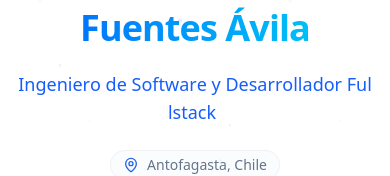
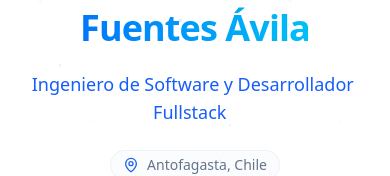
Before and after one commit to xPrismatico/portfolio, a Next.js app: page / in a window 390 px wide. Shown: the part 558-734 px from the top of the page. Built offline with nearby package versions, Linux system fonts and the light colour scheme.

Commit message:
fix: responsive role and text fixed

```diff
--- a/src/components/sections/Hero.tsx
+++ b/src/components/sections/Hero.tsx
@@ -93,21 +93,30 @@ return (
               </span>
             </h1>
 
-            {/* Rol con Efecto Máquina de Escribir */}
+            {/* Rol con Efecto Máquina de Escribir (Protegido contra saltos de línea a mitad de palabra) */}
             <h2 className="text-lg sm:text-xl md:text-2xl font-medium text-blue-600 dark:text-blue-400 flex flex-wrap justify-center md:justify-start items-center min-h-[32px]">
-              {role[language].split("").map((char, index) => (
+              {role[language].split(" ").map((word, wordIndex, array) => {
+                // Calculamos cuántas letras van antes de esta palabra para mantener el timing fluido
+                const previousChars = array.slice(0, wordIndex).join(" ").length + (wordIndex > 0 ? 1 : 0);
+
+                return (
+                  <span key={wordIndex} className="inline-block whitespace-nowrap mr-[0.25em]">
+                    {word.split("").map((char, charIndex) => (
                       <motion.span
-                  key={index}
+                        key={charIndex}
                         initial={{ opacity: 0, display: "none" }}
                         animate={{ opacity: 1, display: "inline" }}
                         transition={{
                           duration: 0.1,
-                    delay: 0.8 + index * 0.04, // Comienza a escribir después de que el texto entra
+                          delay: 0.8 + (previousChars + charIndex) * 0.04,
                         }}
                       >
-                  {char === " " ? "\u00A0" : char}
+                        {char}
                       </motion.span>
                     ))}
+                  </span>
+                );
+              })}
               {/* Cursor parpadeante */}
               <motion.span
                 animate={{ opacity: [1, 0, 1] }}
@@ -178,7 +187,8 @@ return (
             className="absolute top-1/2 left-4/7 -translate-x-3/7 -translate-y-1/2 w-[280px] h-[280px] sm:w-[320px] sm:h-[320px] md:w-[450px] md:h-[450px] bg-gradient-to-tr from-blue-600/40 via-sky-800/50 to-purple-600/40 rounded-full blur-[80px] md:blur-[100px] -z-10"
           />
 
-          <div className="relative h-[260px] w-[260px] sm:h-[300px] sm:w-[300px] md:h-[380px] md:w-[380px] shrink-0">
+          {/* Tamaños ajustados: En "md" se reduce para evitar superposición con el texto */}
+          <div className="relative h-[260px] w-[260px] sm:h-[300px] sm:w-[300px] md:h-[300px] md:w-[300px] lg:h-[380px] lg:w-[380px] shrink-0">
             {/* Anillo exterior rotatorio segmentado */}
             <motion.div
               animate={{ rotate: 360 }}
```
Lines whose indentation alone changed are shown as unchanged.
